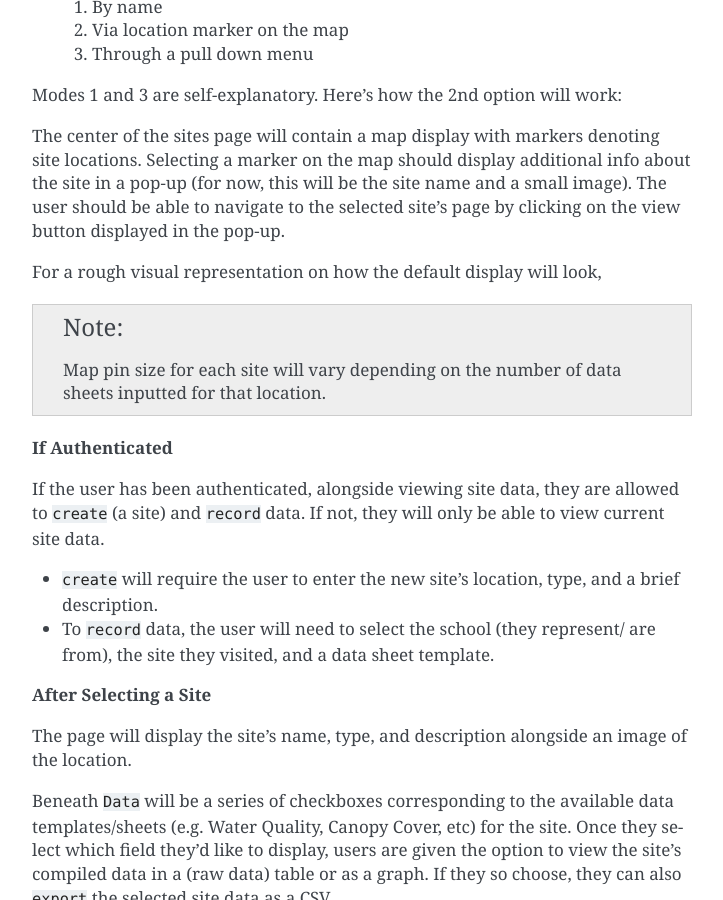
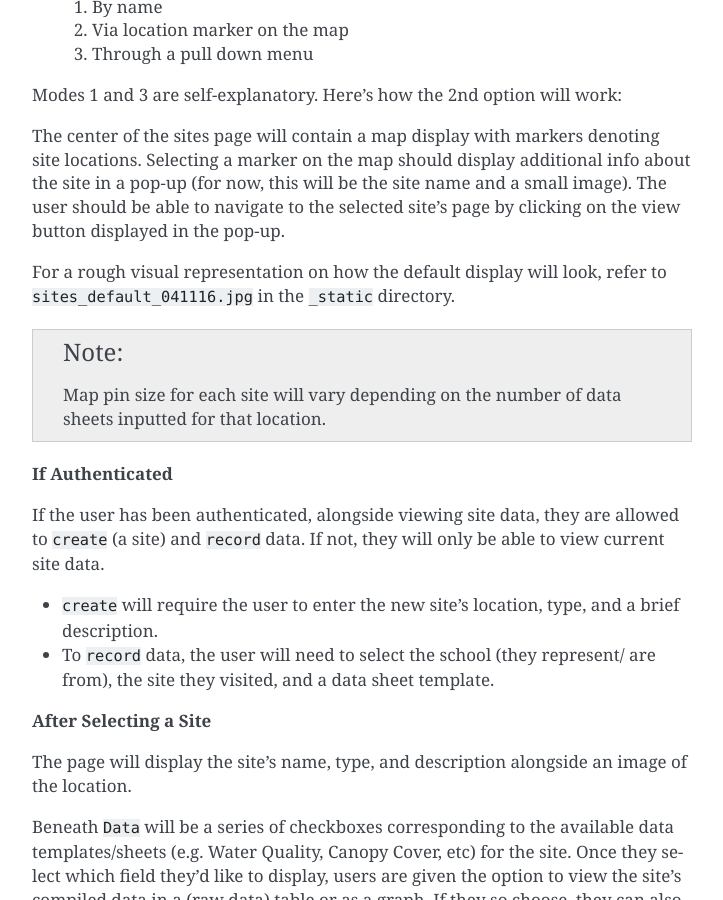
Before and after one commit to osuosl/streamwebs, a Sphinx documentation site: the page built from docs/source/outline.rst, in a window 1280 px wide and 900 px high, scrolled down 954 px. Shown: the whole window, without its empty margins (388-1111 px from the left). Built offline with Sphinx 7.4.7, drawn with Linux system fonts in a browser that asks for light colours.

Commit message:
Refer to a file

```diff
--- a/docs/source/outline.rst
+++ b/docs/source/outline.rst
@@ -58,7 +58,8 @@ about the site in a pop-up (for now, this will be the site name and a small
 image). The user should be able to navigate to the selected site's page by
 clicking on the view button displayed in the pop-up.
 
-For a rough visual representation on how the default display will look,
+For a rough visual representation on how the default display will look, refer
+to ``sites_default_041116.jpg`` in the ``_static`` directory.
 
 .. note::
 
```
